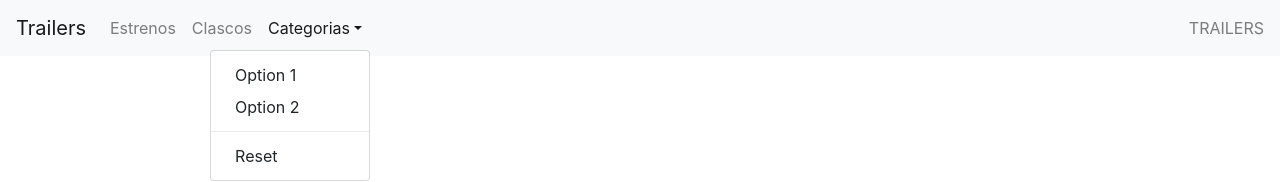
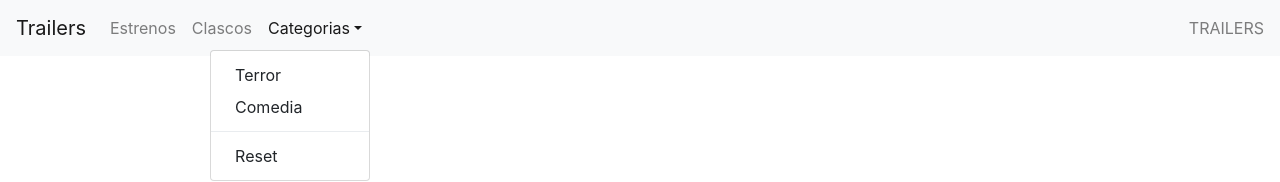
Before and after one commit to ASTQRP/trailers-app, a React (Create React App) app: page / in a window 1280 px wide. Both pictures are taken after a click on the link "Categorias". Shown: the top 182 px of the page. Built offline with nearby package versions, Linux system fonts and the light colour scheme.

Commit message:
Modifique opciones NavBar

```diff
--- a/src/Components/NavbarComponent.js
+++ b/src/Components/NavbarComponent.js
@@ -38,10 +38,10 @@ const NavbarComponent = (props) => {
               </DropdownToggle>
               <DropdownMenu right>
                 <DropdownItem>
-                  Option 1
+                  Terror
                 </DropdownItem>
                 <DropdownItem>
-                  Option 2
+                 Comedia
                 </DropdownItem>
                 <DropdownItem divider />
                 <DropdownItem>
```
